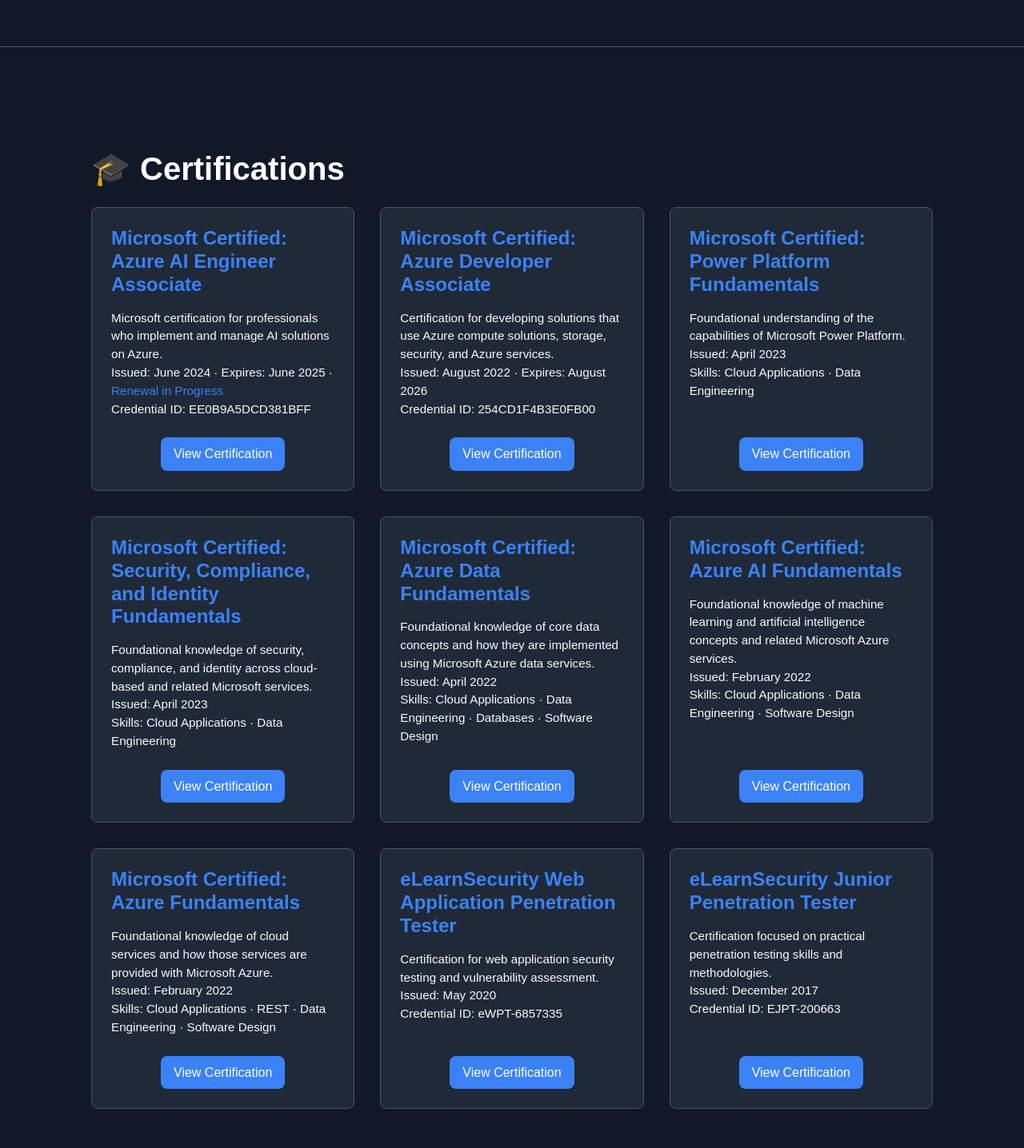
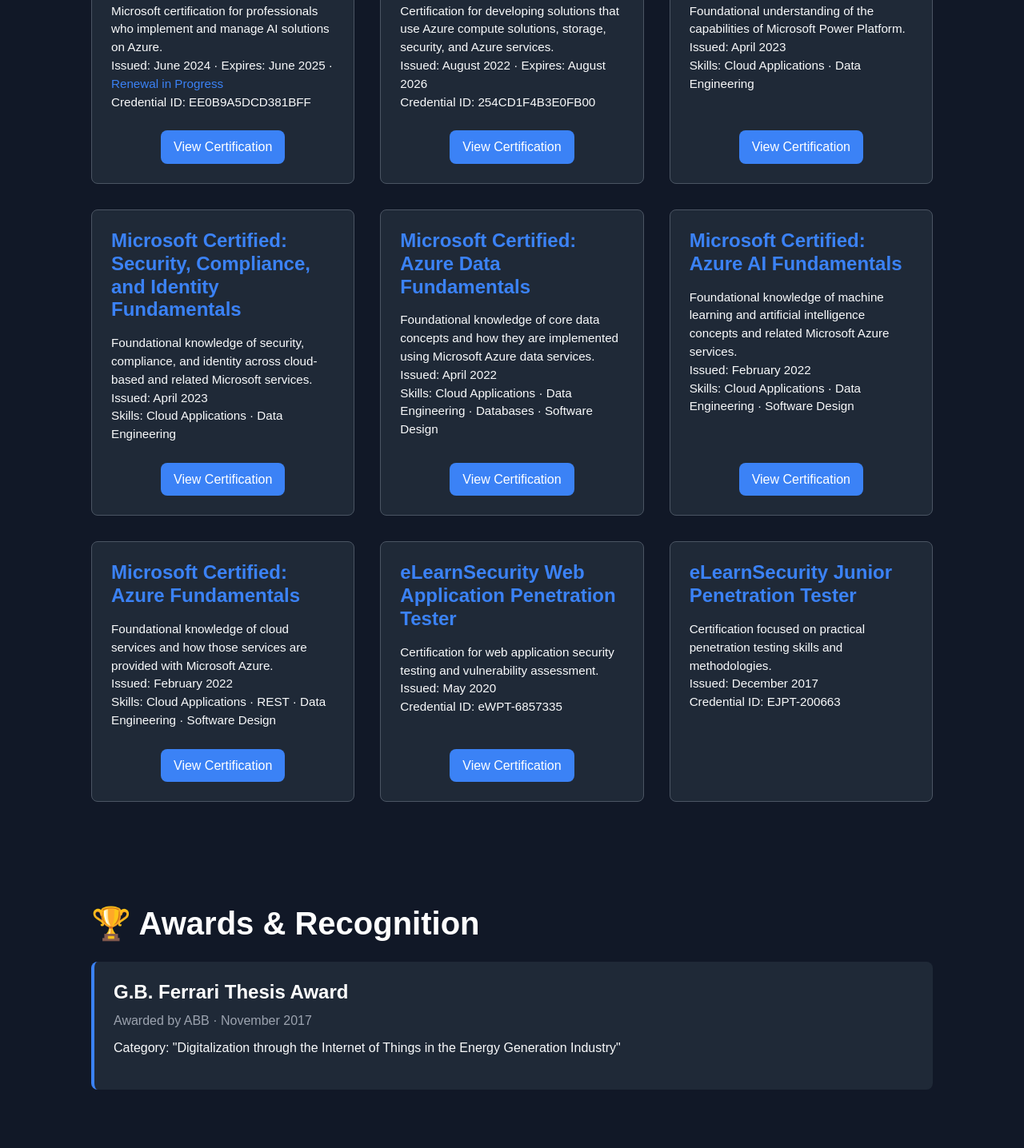
Before and after one commit to ivanvaccarics/ivanvaccarics.github.io, a plain HTML site: page pages/details.html in a window 1280 px wide. Shown: the part 1144-2580 px from the top of the page at 80% size. Drawn offline with Linux system fonts and the light colour scheme; a web font is replaced by a local one.

```diff
--- a/pages/details.html
+++ b/pages/details.html
@@ -149,6 +149,59 @@
             </div>
         </section>
 
+        <hr class="section-divider">
+
+        <section id="certifications" class="content-section">
+            <div class="container">
+                <h2>🎓 Certifications</h2>
+                <div class="projects-grid">
+                    <div class="project-card">
+                        <h3>Microsoft Certified: Azure AI Engineer Associate</h3>
+                        <p>Microsoft certification for professionals who implement and manage AI solutions on Azure.<br>Issued: June 2024 · Expires: June 2025 · <strong>Renewal in Progress</strong><br>Credential ID: EE0B9A5DCD381BFF</p>
+                        <a href="https://learn.microsoft.com/api/credentials/share/en-us/IvanVaccari-9791/EE0B9A5DCD381BFF?sharingId" class="certification-link" target="_blank" rel="noopener">View Certification</a>
+                    </div>
+                    <div class="project-card">
+                        <h3>Microsoft Certified: Azure Developer Associate</h3>
+                        <p>Certification for developing solutions that use Azure compute solutions, storage, security, and Azure services.<br>Issued: August 2022 · Expires: August 2026<br>Credential ID: 254CD1F4B3E0FB00</p>
+                        <a href="https://learn.microsoft.com/api/credentials/share/en-us/IvanVaccari-9791/254CD1F4B3E0FB00?sharingId" class="certification-link" target="_blank" rel="noopener">View Certification</a>
+                    </div>
+                    <div class="project-card">
+                        <h3>Microsoft Certified: Power Platform Fundamentals</h3>
+                        <p>Foundational understanding of the capabilities of Microsoft Power Platform.<br>Issued: April 2023<br>Skills: Cloud Applications · Data Engineering</p>
+                        <a href="https://learn.microsoft.com/api/credentials/share/en-us/IvanVaccari-9791/211804B253AB9DFB?sharingId" class="certification-link" target="_blank" rel="noopener">View Certification</a>
+                    </div>
+                    <div class="project-card">
+                        <h3>Microsoft Certified: Security, Compliance, and Identity Fundamentals</h3>
+                        <p>Foundational knowledge of security, compliance, and identity across cloud-based and related Microsoft services.<br>Issued: April 2023<br>Skills: Cloud Applications · Data Engineering</p>
+                        <a href="https://learn.microsoft.com/api/credentials/share/en-us/IvanVaccari-9791/DCF4D5FDFA927E8?sharingId" class="certification-link" target="_blank" rel="noopener">View Certification</a>
+                    </div>
+                    <div class="project-card">
+                        <h3>Microsoft Certified: Azure Data Fundamentals</h3>
+                        <p>Foundational knowledge of core data concepts and how they are implemented using Microsoft Azure data services.<br>Issued: April 2022<br>Skills: Cloud Applications · Data Engineering · Databases · Software Design</p>
+                        <a href="https://learn.microsoft.com/api/credentials/share/en-us/IvanVaccari-9791/4D42C5C91336979A?sharingId" class="certification-link" target="_blank" rel="noopener">View Certification</a>
+                    </div>
+                    <div class="project-card">
+                        <h3>Microsoft Certified: Azure AI Fundamentals</h3>
+                        <p>Foundational knowledge of machine learning and artificial intelligence concepts and related Microsoft Azure services.<br>Issued: February 2022<br>Skills: Cloud Applications · Data Engineering · Software Design</p>
+                        <a href="https://learn.microsoft.com/api/credentials/share/en-us/IvanVaccari-9791/985636A4AC52A89E?sharingId" class="certification-link" target="_blank" rel="noopener">View Certification</a>
+                    </div>
+                    <div class="project-card">
+                        <h3>Microsoft Certified: Azure Fundamentals</h3>
+                        <p>Foundational knowledge of cloud services and how those services are provided with Microsoft Azure.<br>Issued: February 2022<br>Skills: Cloud Applications · REST · Data Engineering · Software Design</p>
+                        <a href="https://learn.microsoft.com/api/credentials/share/en-us/IvanVaccari-9791/D869494F9408594A?sharingId" class="certification-link" target="_blank" rel="noopener">View Certification</a>
+                    </div>
+                    <div class="project-card">
+                        <h3>eLearnSecurity Web Application Penetration Tester</h3>
+                        <p>Certification for web application security testing and vulnerability assessment.<br>Issued: May 2020<br>Credential ID: eWPT-6857335</p>
+                        <a href="https://verified.elearnsecurity.com/certificates/eff09163-f202-4a5e-9fea-a6cba09768cb" class="certification-link" target="_blank" rel="noopener">View Certification</a>
+                    </div>
+                    <div class="project-card">
+                        <h3>eLearnSecurity Junior Penetration Tester</h3>
+                        <p>Certification focused on practical penetration testing skills and methodologies.<br>Issued: December 2017<br>Credential ID: EJPT-200663</p>
+                    </div>
+                </div>
+            </div>
+        </section>
         <section id="awards" class="content-section">
             <div class="container">
                 <h2>🏆 Awards & Recognition</h2>
@@ -159,62 +212,6 @@
                 </div>
             </div>
         </section>
-
-        <hr class="section-divider">
-
-        <section id="certifications" class="content-section">
-            <div class="container">
-                <h2>🎓 Certifications</h2>
-                <div class="projects-grid">
-                    <div class="project-card">
-                        <h3>Microsoft Certified: Azure AI Engineer Associate</h3>
-                        <p>Microsoft certification for professionals who implement and manage AI solutions on Azure.<br>Issued: June 2024 · Expires: June 2025 · <strong>Renewal in Progress</strong><br>Credential ID: EE0B9A5DCD381BFF</p>
-                        <a href="https://learn.microsoft.com/en-us/credentials/certifications/azure-ai-engineer/" class="certification-link" target="_blank" rel="noopener">View Certification</a>
-                    </div>
-                    <div class="project-card">
-                        <h3>Microsoft Certified: Azure Developer Associate</h3>
-                        <p>Certification for developing solutions that use Azure compute solutions, storage, security, and Azure services.<br>Issued: August 2022 · Expires: August 2026<br>Credential ID: 254CD1F4B3E0FB00</p>
-                        <a href="https://learn.microsoft.com/en-us/credentials/certifications/azure-developer/" class="certification-link" target="_blank" rel="noopener">View Certification</a>
-                    </div>
-                    <div class="project-card">
-                        <h3>Microsoft Certified: Power Platform Fundamentals</h3>
-                        <p>Foundational understanding of the capabilities of Microsoft Power Platform.<br>Issued: April 2023<br>Skills: Cloud Applications · Data Engineering</p>
-                        <a href="https://learn.microsoft.com/en-us/credentials/certifications/power-platform-fundamentals/" class="certification-link" target="_blank" rel="noopener">View Certification</a>
-                    </div>
-                    <div class="project-card">
-                        <h3>Microsoft Certified: Security, Compliance, and Identity Fundamentals</h3>
-                        <p>Foundational knowledge of security, compliance, and identity across cloud-based and related Microsoft services.<br>Issued: April 2023<br>Skills: Cloud Applications · Data Engineering</p>
-                        <a href="https://learn.microsoft.com/en-us/credentials/certifications/security-compliance-and-identity-fundamentals/" class="certification-link" target="_blank" rel="noopener">View Certification</a>
-                    </div>
-                    <div class="project-card">
-                        <h3>Microsoft Certified: Azure Data Fundamentals</h3>
-                        <p>Foundational knowledge of core data concepts and how they are implemented using Microsoft Azure data services.<br>Issued: April 2022<br>Skills: Cloud Applications · Data Engineering · Databases · Software Design</p>
-                        <a href="https://learn.microsoft.com/en-us/credentials/certifications/azure-data-fundamentals/" class="certification-link" target="_blank" rel="noopener">View Certification</a>
-                    </div>
-                    <div class="project-card">
-                        <h3>Microsoft Certified: Azure AI Fundamentals</h3>
-                        <p>Foundational knowledge of machine learning and artificial intelligence concepts and related Microsoft Azure services.<br>Issued: February 2022<br>Skills: Cloud Applications · Data Engineering · Software Design</p>
-                        <a href="https://learn.microsoft.com/en-us/credentials/certifications/azure-ai-fundamentals/" class="certification-link" target="_blank" rel="noopener">View Certification</a>
-                    </div>
-                    <div class="project-card">
-                        <h3>Microsoft Certified: Azure Fundamentals</h3>
-                        <p>Foundational knowledge of cloud services and how those services are provided with Microsoft Azure.<br>Issued: February 2022<br>Skills: Cloud Applications · REST · Data Engineering · Software Design</p>
-                        <a href="https://learn.microsoft.com/en-us/credentials/certifications/azure-fundamentals/" class="certification-link" target="_blank" rel="noopener">View Certification</a>
-                    </div>
-                    <div class="project-card">
-                        <h3>eLearnSecurity Web Application Penetration Tester</h3>
-                        <p>Certification for web application security testing and vulnerability assessment.<br>Issued: May 2020<br>Credential ID: eWPT-6857335</p>
-                        <a href="https://elearnsecurity.com/product/ewpt-certification/" class="certification-link" target="_blank" rel="noopener">View Certification</a>
-                    </div>
-                    <div class="project-card">
-                        <h3>eLearnSecurity Junior Penetration Tester</h3>
-                        <p>Certification focused on practical penetration testing skills and methodologies.<br>Issued: December 2017<br>Credential ID: EJPT-200663</p>
-                        <a href="https://elearnsecurity.com/product/ejpt-certification/" class="certification-link" target="_blank" rel="noopener">View Certification</a>
-                    </div>
-                </div>
-            </div>
-        </section>
-
     </main>
 
     <footer class="site-footer">
```
